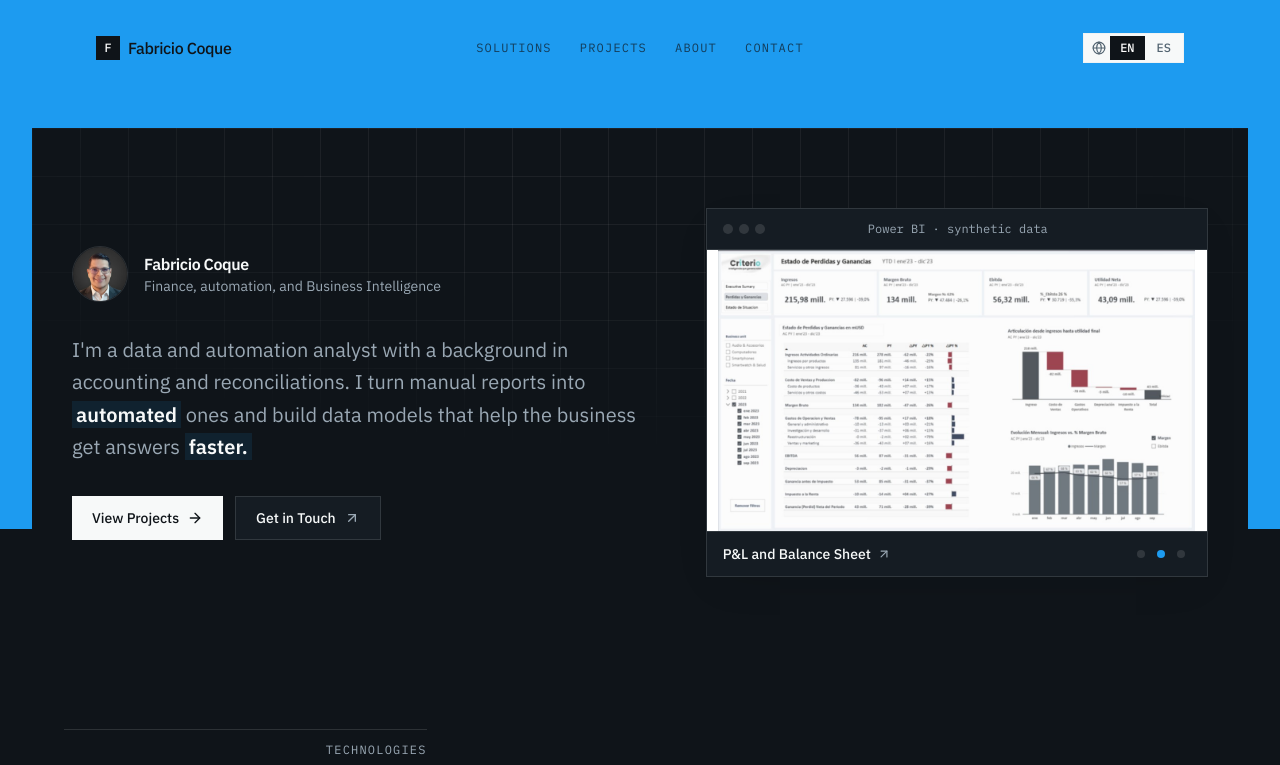
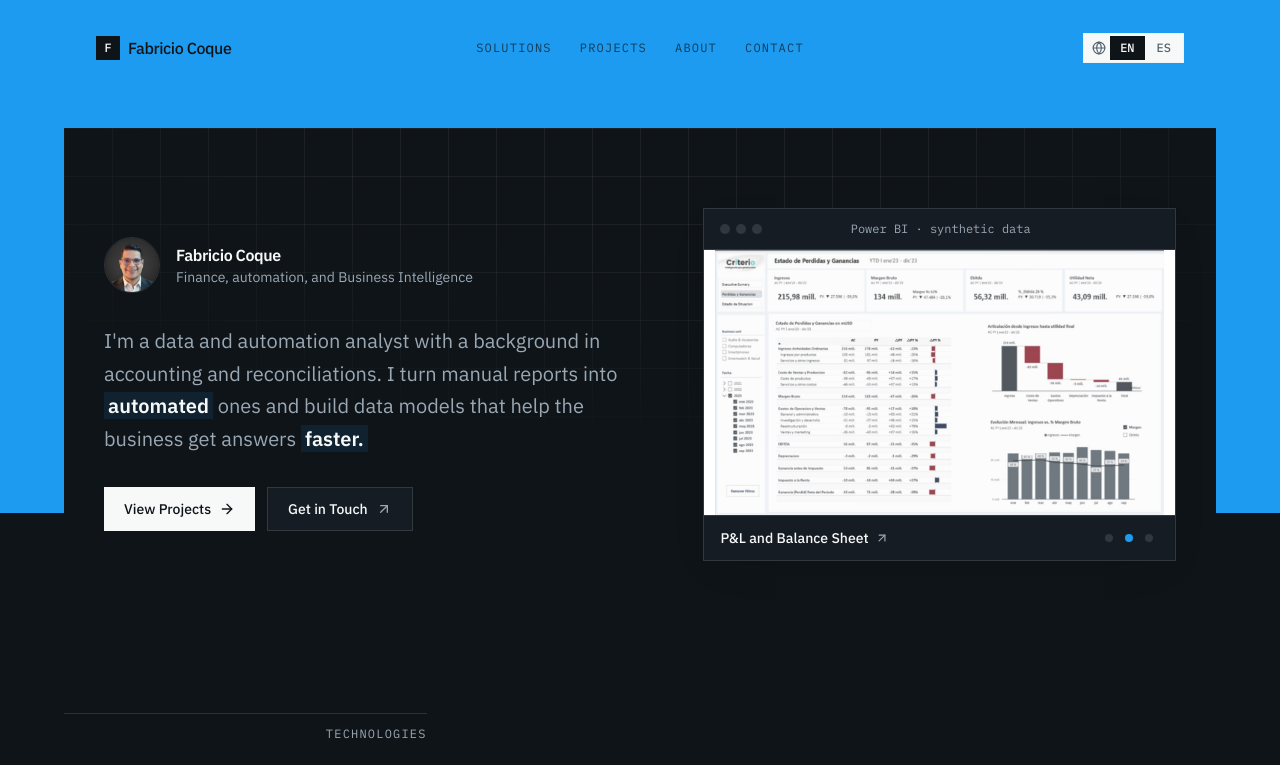
Before and after one commit to FabricioCoque/portoflio_web, a Next.js app: page / in a window 1280 px wide. Shown: the top 765 px of the page. Built offline with nearby package versions, Linux system fonts and the light colour scheme.

Commit message:
Actualizar hero

```diff
--- a/components/portfolio/hero.tsx
+++ b/components/portfolio/hero.tsx
@@ -34,7 +34,7 @@ export function Hero() {
       <div aria-hidden="true" className="absolute inset-x-0 top-0 bottom-40 bg-accent" />
 
       {/* Panel oscuro al ancho del contenido */}
-      <div className="relative mx-auto max-w-7xl overflow-hidden bg-background">
+      <div className="relative mx-auto max-w-6xl overflow-hidden bg-background">
         <div
           aria-hidden="true"
           className="pointer-events-none absolute inset-0 bg-[linear-gradient(to_right,rgba(255,255,255,0.06)_1px,transparent_1px),linear-gradient(to_bottom,rgba(255,255,255,0.06)_1px,transparent_1px)] bg-[size:48px_48px] [mask-image:radial-gradient(ellipse_70%_60%_at_50%_0%,#000_40%,transparent_100%)]"
```
